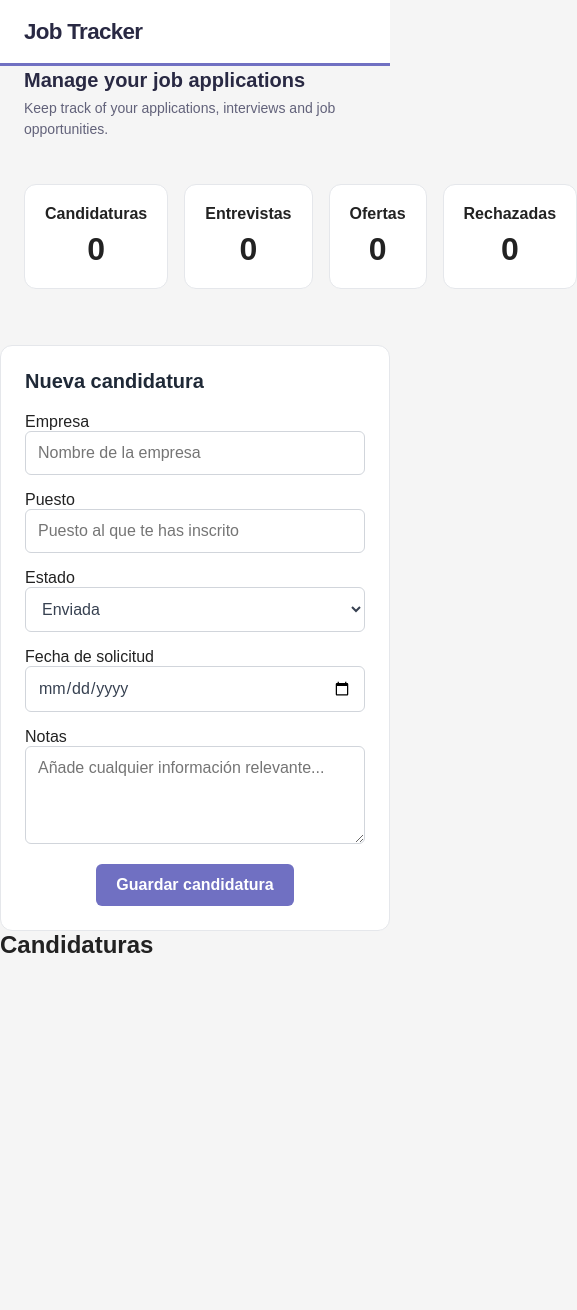
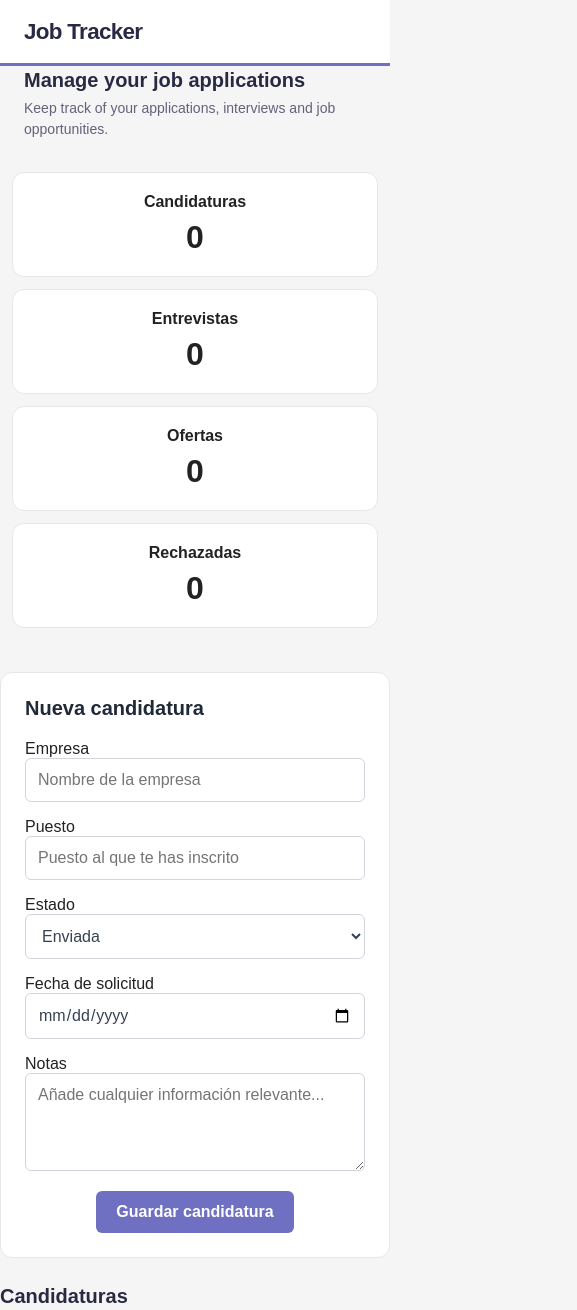
Before and after one commit to veronica-gi/job-tracker, a React (Vite) app: page / in a window 390 px wide. Shown: the whole page, 577 px wide, since content can reach past the window. Before the commit the page ends 959 px from the top, so only its background shows below. Built offline with nearby package versions, Linux system fonts and the light colour scheme.

Commit message:
style: make dashboard responsive

```diff
--- a/src/ui/components/dashboard/ApplicationCard/ApplicationCard.css
+++ b/src/ui/components/dashboard/ApplicationCard/ApplicationCard.css
@@ -239,3 +239,63 @@
 .application-card-actions button {
   flex: 1;
 }
+
+
+
+/* Evitar desbordamientos */
+.application-card {
+  min-width: 0;
+  box-sizing: border-box;
+}
+
+.application-card-header {
+  min-width: 0;
+  flex-wrap: wrap;
+}
+
+.application-card-header > div {
+  flex: 1 1 150px;
+  min-width: 0;
+}
+
+.application-card .status-badge {
+  white-space: normal;
+  text-align: center;
+}
+
+.application-card-actions {
+  min-width: 0;
+}
+
+.application-card-actions button {
+  min-width: 0;
+}
+
+/* Móviles */
+@media (max-width: 480px) {
+  .application-card {
+    padding: 0.875rem;
+  }
+
+  .application-card-header {
+    gap: 0.5rem;
+    margin-bottom: 1rem;
+  }
+
+  .application-card h3 {
+    font-size: 1rem;
+  }
+
+  .application-card-actions {
+    gap: 0.5rem;
+  }
+
+  .application-card-actions button {
+    padding: 0.65rem 0.5rem;
+    font-size: 0.8rem;
+  }
+
+  .application-edit-form button {
+    width: 100%;
+  }
+}
--- a/src/ui/components/dashboard/ApplicationsList/ApplicationsList.css
+++ b/src/ui/components/dashboard/ApplicationsList/ApplicationsList.css
@@ -1,9 +1,26 @@
+
 .applications-list {
   display: grid;
-  grid-template-columns: repeat(auto-fit, minmax(280px, 1fr));
-  gap: 1rem;
+  grid-template-columns: repeat(auto-fit, minmax(min(100%, 300px), 1fr));
+  align-items: stretch;
+  gap: 1.25rem;
+  margin-top: 2rem;
+  min-width: 0;
 }
 
 .applications-list h2 {
   grid-column: 1 / -1;
+  margin: 0;
+  color: #292943;
+  font-size: 1.25rem;
+  font-weight: 600;
+  line-height: 1.4;
 }
+
+@media (max-width: 480px) {
+  .applications-list {
+    grid-template-columns: minmax(0, 1fr);
+    gap: 1rem;
+    margin-top: 1.5rem;
+  }
+}
--- a/src/ui/components/dashboard/StatsSection/StatsSection.css
+++ b/src/ui/components/dashboard/StatsSection/StatsSection.css
@@ -1,6 +1,27 @@
+
 .stats-section {
   display: grid;
-  grid-template-columns: repeat(4, 1fr);
+  grid-template-columns: repeat(4, minmax(0, 1fr));
   gap: 1rem;
   padding: 1.5rem;
+  min-width: 0;
+  box-sizing: border-box;
 }
+
+/* Tablets */
+@media (max-width: 900px) {
+  .stats-section {
+    grid-template-columns: repeat(2, minmax(0, 1fr));
+    gap: 0.875rem;
+    padding: 1rem;
+  }
+}
+
+/* Móviles */
+@media (max-width: 480px) {
+  .stats-section {
+    grid-template-columns: minmax(0, 1fr);
+    gap: 0.75rem;
+    padding: 0.75rem;
+  }
+}
```
